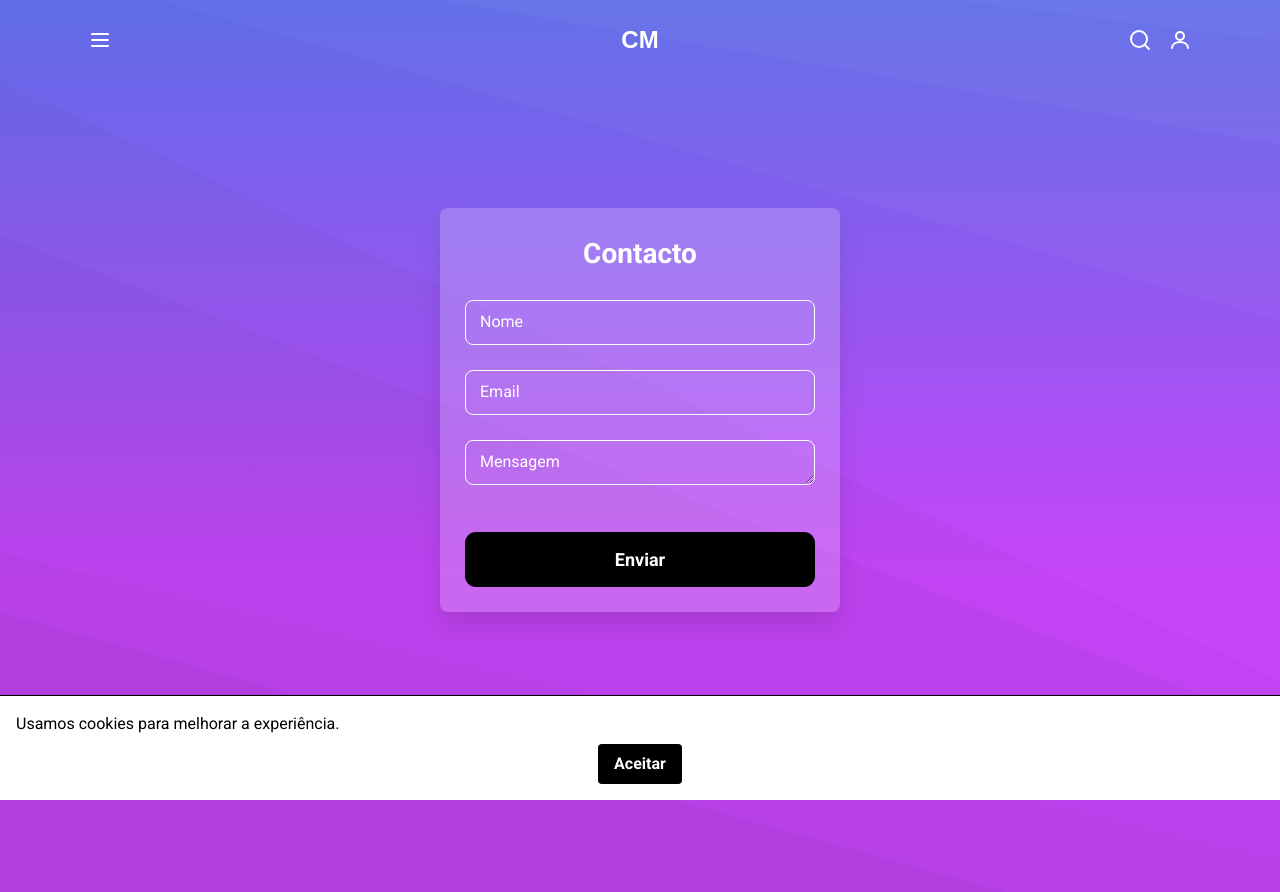
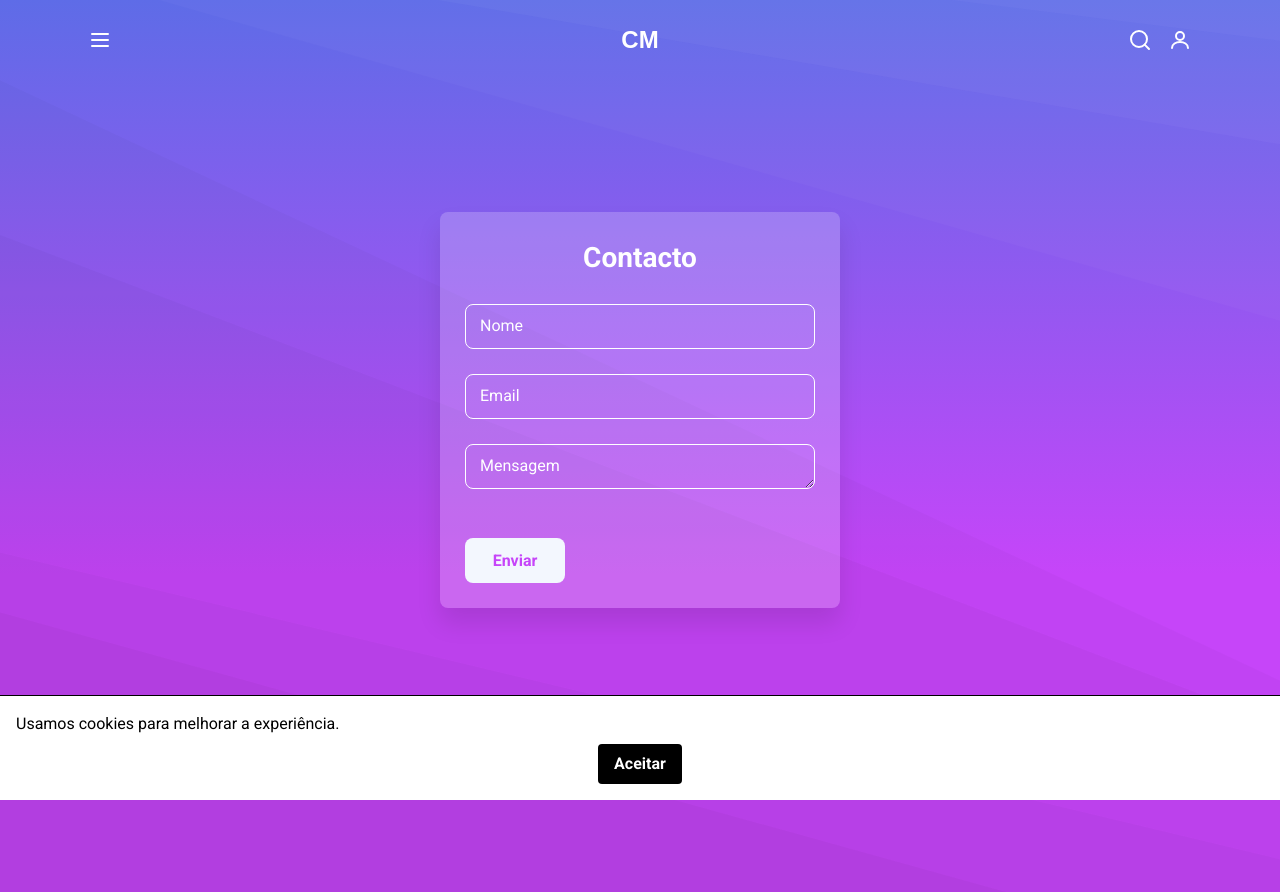
Before and after one commit to msantos51/clientemisterio, a Next.js app in the folder frontend/: page /contacto in a window 1280 px wide. Shown: the top 892 px of the page. Built offline with nearby package versions, Linux system fonts and the light colour scheme; a web font is replaced by a local one.

Commit message:
style: align contact send button with join CTA

```diff
--- a/frontend/app/(public)/contacto/page.tsx
+++ b/frontend/app/(public)/contacto/page.tsx
@@ -68,8 +68,8 @@ export default function ContactPage() {
           <label className="label">Mensagem</label>
         </div>
 
-        {/* Botão de submissão */}
-        <button type="submit" className="submit-btn">
+        {/* Botão de submissão com o estilo de adesão */}
+        <button type="submit" className="join-button mt-8">
           Enviar
         </button>
       </form>
--- a/frontend/app/(public)/entrar/page.tsx
+++ b/frontend/app/(public)/entrar/page.tsx
@@ -78,8 +78,8 @@ export default function LoginPage() {
         {/* Mensagem de erro, se existir */}
         {error && <p className="text-sm text-red-600">{error}</p>}
 
-        {/* Botão de submissão */}
-        <button type="submit" className="submit-btn">
+        {/* Botão de submissão com o estilo de adesão */}
+        <button type="submit" className="join-button mt-8">
           Entrar
         </button>
       </form>
--- a/frontend/app/(public)/inscrever-se/page.tsx
+++ b/frontend/app/(public)/inscrever-se/page.tsx
@@ -75,9 +75,9 @@ export default function RegisterPage() {
         {/* Mensagem de erro, se existir */}
         {error && <p className="text-sm text-red-600">{error}</p>}
 
-        {/* Botão de submissão */}
-        <button type="submit" className="submit-btn">
-          Registar
+        {/* Botão de submissão com o estilo de adesão */}
+        <button type="submit" className="join-button mt-8">
+          Registar-se
         </button>
       </form>
     </section>
```
